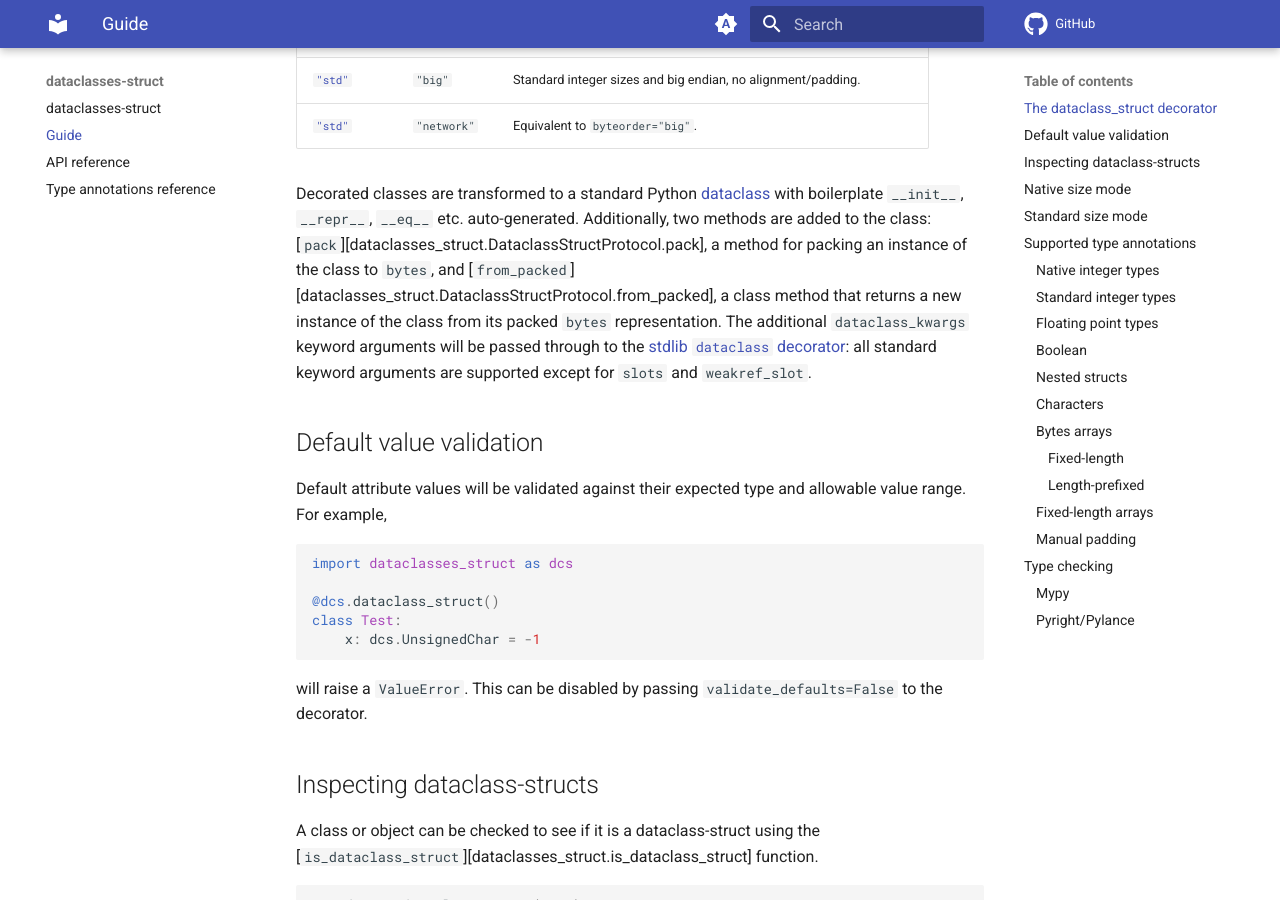
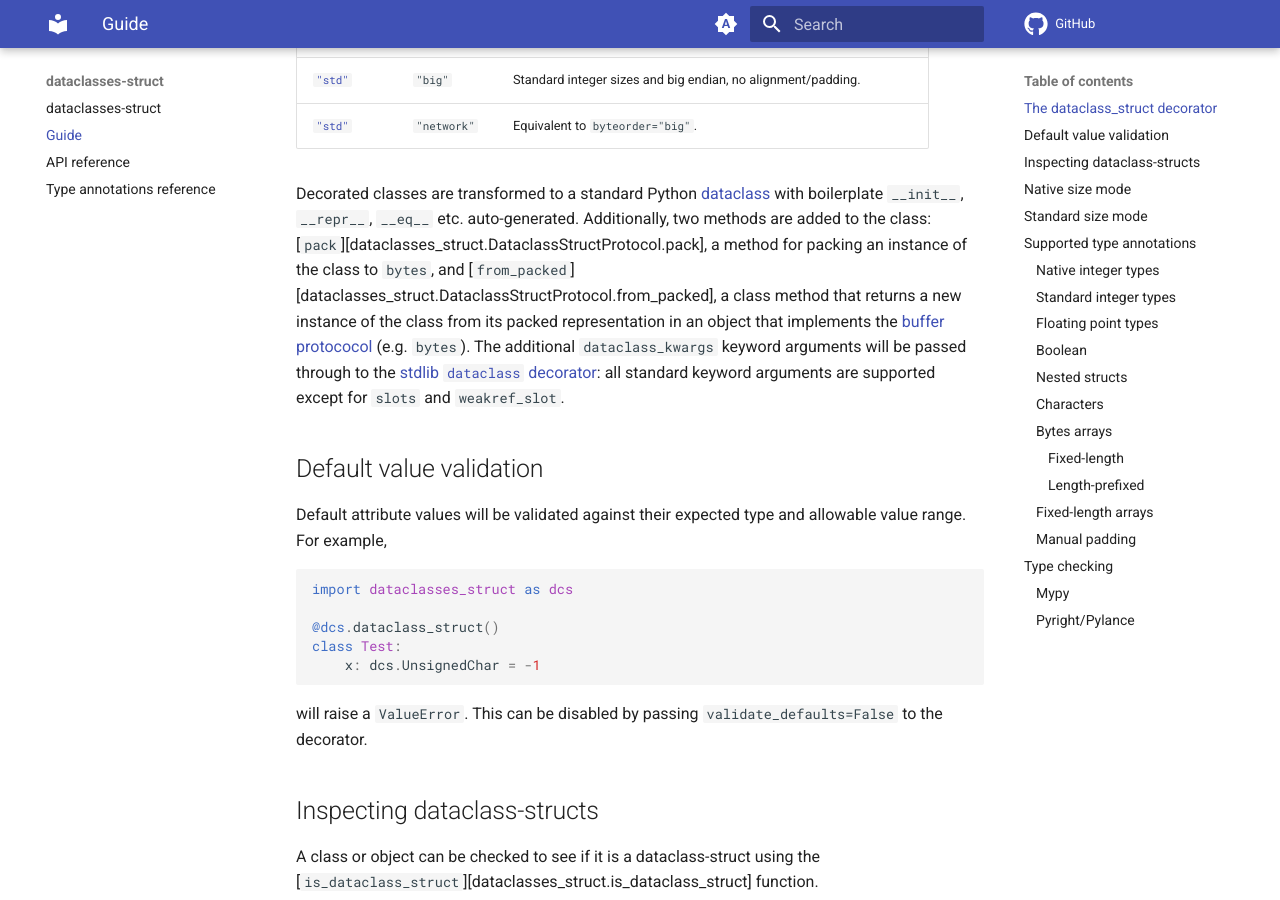
Before and after one commit to harrymander/dataclasses-struct, an MkDocs documentation site: the page built from docs/guide.md, in a window 1280 px wide and 900 px high, scrolled down 679 px. Built offline with MkDocs 1.6.1 and Material for MkDocs 9.7.7, drawn with Linux system fonts in a browser that asks for light colours; comment, search, counter and statistics services are not loaded.

Commit message:
Widen type requirement for unpack to allow buffer protocol objects

```diff
--- a/docs/guide.md
+++ b/docs/guide.md
@@ -35,9 +35,11 @@ are added to the class:
 [`pack`][dataclasses_struct.DataclassStructProtocol.pack], a method for packing
 an instance of the class to `bytes`, and
 [`from_packed`][dataclasses_struct.DataclassStructProtocol.from_packed], a class
-method that returns a new instance of the class from its packed `bytes`
-representation. The additional `dataclass_kwargs` keyword arguments will be
-passed through to the [stdlib `dataclass`
+method that returns a new instance of the class from its packed representation
+in an object that implements the [buffer
+protococol](https://docs.python.org/3/c-api/buffer.html) (e.g. `bytes`). The
+additional `dataclass_kwargs` keyword arguments will be passed through to the
+[stdlib `dataclass`
 decorator](https://docs.python.org/3/library/dataclasses.html#dataclasses.dataclass):
 all standard keyword arguments are supported except for `slots` and
 `weakref_slot`.
--- a/pyproject.toml
+++ b/pyproject.toml
@@ -27,7 +27,7 @@ classifiers = [
 ]
 requires-python = ">=3.9.0"
 dependencies = [
-    "typing-extensions>=4.12.2 ; python_full_version < '3.11'",
+    "typing-extensions>=4.12.2 ; python_full_version < '3.12'",
 ]
 
 [project.urls]
```
Also changed, not shown: 3 other files.
